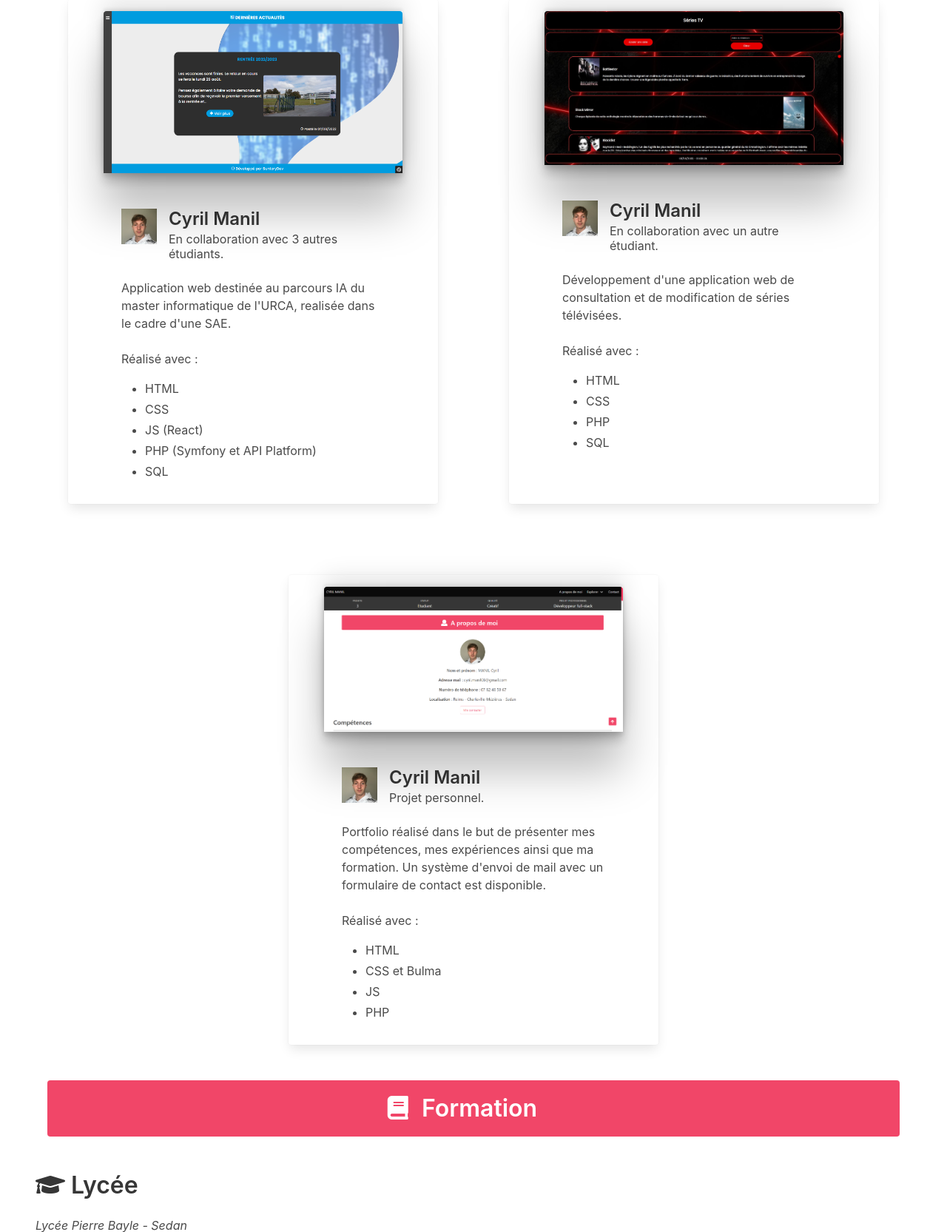
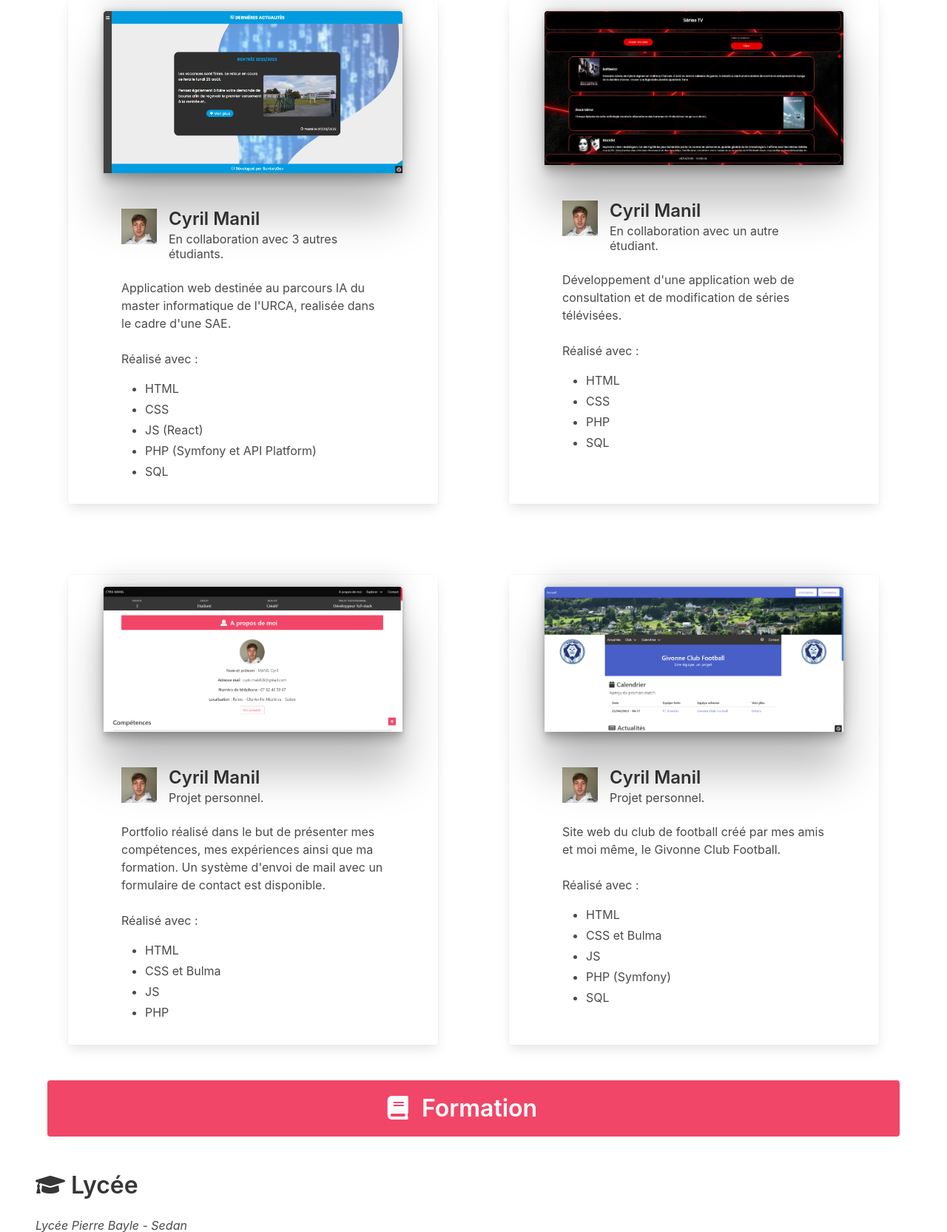
Before and after one commit to cyrilmnl/portfolio, a PHP site: page / in a window 1280 px wide. Shown: the part 2126-3791 px from the top of the page at 74% size. Run offline with PHP 8.4, Linux system fonts and the light colour scheme; some libraries are stand-ins or nearby versions.

Commit message:
Ajout d'une nouvelle réalisation

```diff
--- a/public/index.php
+++ b/public/index.php
@@ -362,7 +362,7 @@ $pageweb->appendContent(
                     <img src="img/img1.png" alt="Placeholder image">
                 </figure>
                 <div class="middle">
-                    <button class="button is-danger" onclick="location.href='https://github.com/cyrilmnl'">
+                    <button class="button is-danger" onclick="location.href='https://github.com/cyrilmnl/portfolio'">
                         <span class="icon">
                             <i class="fab fa-github"></i>
                         </span>
@@ -393,6 +393,48 @@ $pageweb->appendContent(
                         <li>CSS et Bulma</li>
                         <li>JS</li>
                         <li>PHP</li>
+                    </ul>
+                </div>
+            </div>
+        </div>
+
+        <div class="card m-6 pt-4 pl-6 pr-6 pb-2">
+            <div class="card-image">
+                <figure class="image is-16by10" id="img1">
+                    <img src="img/img4.png" alt="Placeholder image">
+                </figure>
+                <div class="middle">
+                    <button class="button is-danger" onclick="location.href='https://github.com/cyrilmnl'">
+                        <span class="icon">
+                            <i class="fab fa-github"></i>
+                        </span>
+                        <span>GitHub</span>
+                    </button>
+                </div>
+            </div>
+            <div class="card-content pt-6">
+                <div class="media">
+                    <div class="media-left">
+                        <figure class="image is-48x48">
+                            <img src="img/profile.jpg" alt="Placeholder image">
+                        </figure>
+                    </div>
+                    <div class="media-content">
+                        <p class="title is-4">Cyril Manil</p>
+                        <p class="subtitle is-6">Projet personnel.</p>
+                    </div>
+                </div>
+
+                <div class="content">
+                    Site web du club de football créé par mes amis et moi même, le Givonne Club Football.
+                    <br><br>
+                    Réalisé avec :
+                    <ul>
+                        <li>HTML</li>
+                        <li>CSS et Bulma</li>
+                        <li>JS</li>
+                        <li>PHP (Symfony)</li>
+                        <li>SQL</li>
                     </ul>
                 </div>
             </div>
```
Also changed, not shown: public/img/img4.png (added).
